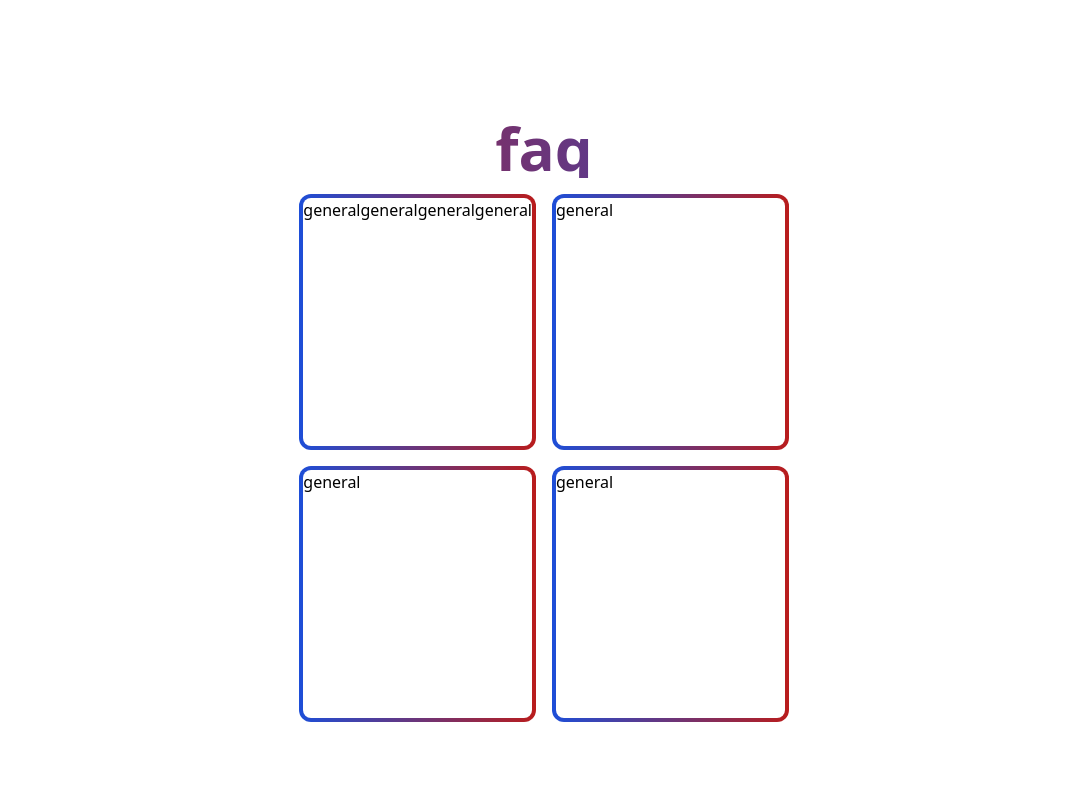
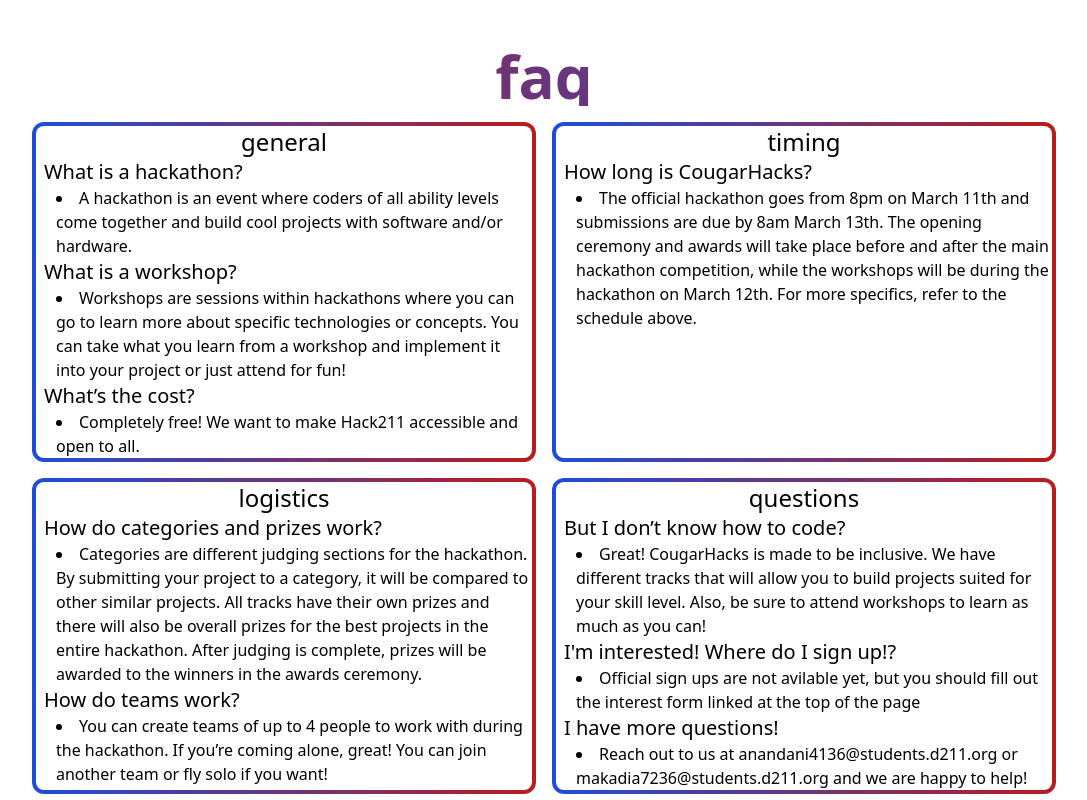
Before and after one commit to Socksham/hack211, a React (Create React App) app: page / in a window 1280 px wide. Shown: the part 3180-3980 px from the top of the page, without its empty margins (96-1183 px from the left). Built offline with nearby package versions, Linux system fonts and the light colour scheme.

Commit message:
FAQ updates

```diff
--- a/src/components/FAQ.js
+++ b/src/components/FAQ.js
@@ -5,38 +5,59 @@
 const FAQ = ({ daref }) => {
     const [items, setItems] = useState([
         {
-            title: "generalgeneralgeneralgeneral",
+            title: "general",
             questions: [
                 {
-                    question: "what is cougarhacks?",
-                    answer: "a hackathon"
+                    question: "What is a hackathon?",
+                    answer: "A hackathon is an event where coders of all ability levels come together and build cool projects with software and/or hardware."
+                },
+                {
+                    question: "What is a workshop?",
+                    answer: "Workshops are sessions within hackathons where you can go to learn more about specific technologies or concepts. You can take what you learn from a workshop and implement it into your project or just attend for fun!"
+                },
+                {
+                    question: "What’s the cost?",
+                    answer: "Completely free! We want to make Hack211 accessible and open to all."
                 }
             ]
         },
         {
-            title: "general",
+            title: "timing",
             questions: [
                 {
-                    question: "what is cougarhacks?",
-                    answer: "a hackathon"
+                    question: "How long is CougarHacks?",
+                    answer: "The official hackathon goes from 8pm on March 11th and submissions are due by 8am March 13th. The opening ceremony and awards will take place before and after the main hackathon competition, while the workshops will be during the hackathon on March 12th. For more specifics, refer to the schedule above."
                 }
             ]
         },
         {
-            title: "general",
+            title: "logistics",
             questions: [
                 {
-                    question: "what is cougarhacks?",
-                    answer: "a hackathon"
+                    question: "How do categories and prizes work?",
+                    answer: "Categories are different judging sections for the hackathon. By submitting your project to a category, it will be compared to other similar projects. All tracks have their own prizes and there will also be overall prizes for the best projects in the entire hackathon. After judging is complete, prizes will be awarded to the winners in the awards ceremony."
+                },
+                {
+                    question: "How do teams work?",
+                    answer: "You can create teams of up to 4 people to work with during the hackathon. If you’re coming alone, great! You can join another team or fly solo if you want!"
                 }
             ]
         },
         {
-            title: "general",
+            title: "questions",
             questions: [
                 {
-                    question: "what is cougarhacks?",
-                    answer: "a hackathon"
+                    question: "But I don’t know how to code?",
+                    answer: "Great! CougarHacks is made to be inclusive. We have different tracks that will allow you to build projects suited for your skill level. Also, be sure to attend workshops to learn as much as you can!"
+                },
+                {
+                    question: "I'm interested! Where do I sign up!?",
+                    answer: "Official sign ups are not avilable yet, but you should fill out the interest form linked at the top of the page"
+                },
+
+                {
+                    question: "I have more questions!",
+                    answer: "Reach out to us at anandani4136@students.d211.org or makadia7236@students.d211.org and we are happy to help!"
                 }
             ]
         },
--- a/src/components/FAQCard.js
+++ b/src/components/FAQCard.js
@@ -1,23 +1,35 @@
 import React from 'react';
 
 const FAQCard = ({title, items}) => {
+
     return (
-        <div className="rounded-xl bg-gradient-to-l from-red-700 to-blue-700 p-1 h-64">
+        <div className="rounded-xl bg-gradient-to-l from-red-700 to-blue-700 p-1 h-94">
             <div className="justify-center h-full bg-white text-white rounded-lg">
-                <p className='text-black overflow-x:scroll'>{title}</p>
-                {
-                    items.forEach((item, i) => {
-                        return (
-                            <div>
-                                <p>{item.question}</p>
-                                <p>{item.answer}</p>
-                            </div>
-                        )
-                    })
-                }
-            </div>
+                <p className='grid place-items-center text-black text-2xl overflow-x:scroll'>{title}</p>
+                {items.map((animal, index) => (
+                    <div>
+                        <p className='text-black text-bold text-xl ml-2' key={index}>{animal.question}</p>
+                        <li className='text-black ml-5' key={index}>{animal.answer}</li>
+                    </div>
+
+                ))}
+          </div>
         </div>
-    );
+      );
+    // return (
+    //     <div className="rounded-xl bg-gradient-to-l from-red-700 to-blue-700 p-1 h-64">
+    //         <div className="justify-center h-full bg-white text-white rounded-lg">
+    //             <p className='text-black overflow-x:scroll'>{title}</p>
+    //                 {items.forEach((item, i) => {
+    //                     return <p key={i}>{item.question}</p>;
+    //                     //     <div>
+    //                     //         <p>{item.question}</p>
+    //                     //         <p>{item.answer}</p>
+    //                     //     </div>
+    //                 })}
+    //         </div>
+    //     </div>
+    // );
 };
 
 export default FAQCard;
```
